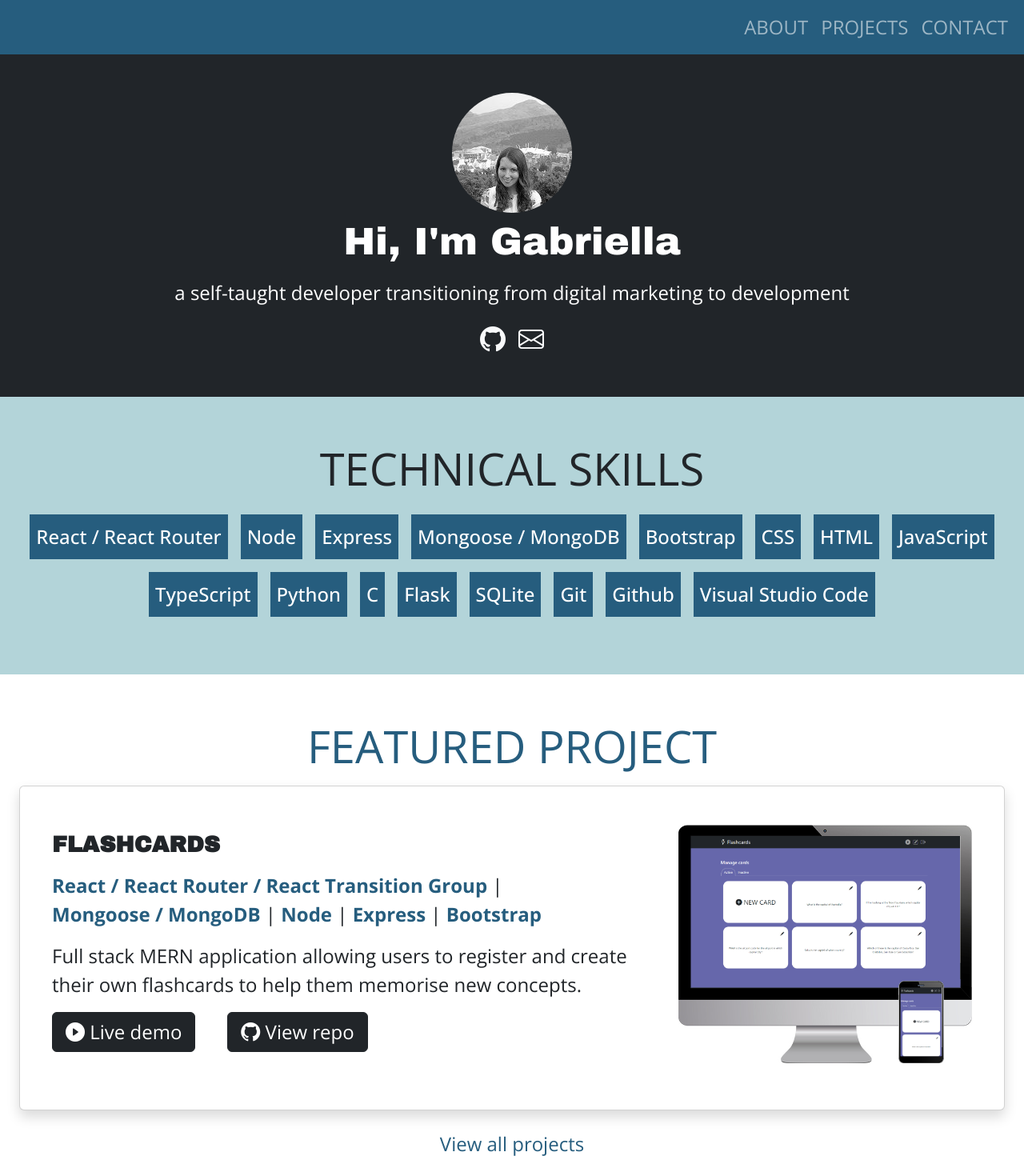
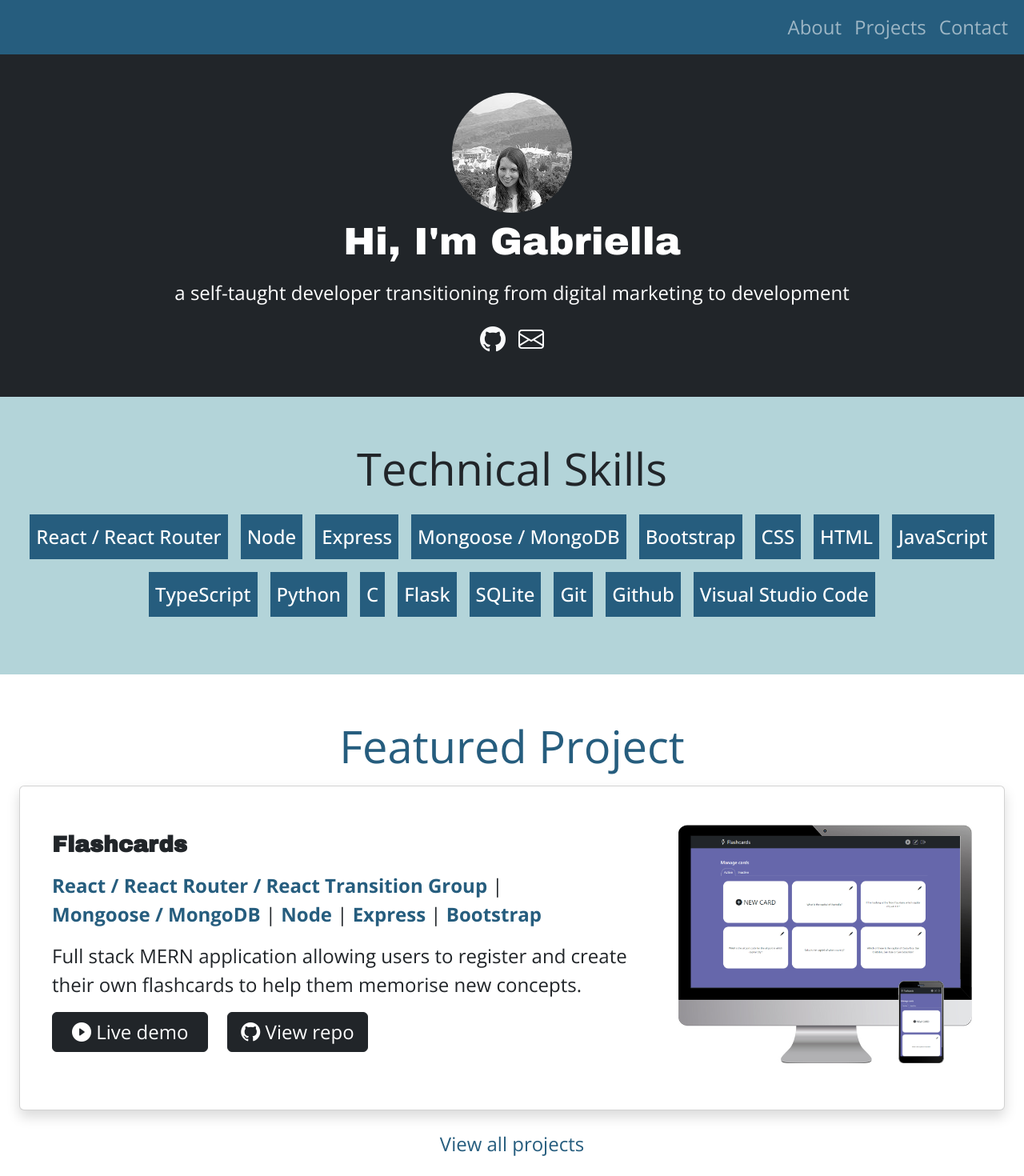
Before and after one commit to pisanzapra/my-portfolio, a React (Create React App) app: page / in a window 1280 px wide. Shown: the top 1470 px of the page at 80% size. Built offline with nearby package versions, Linux system fonts and the light colour scheme.

Commit message:
Accessibility improvements

```diff
--- a/src/App.css
+++ b/src/App.css
@@ -1,7 +1,9 @@
-@import url('https://fonts.googleapis.com/css2?family=Archivo+Black&display=swap');
+@import url("https://fonts.googleapis.com/css2?family=Archivo+Black&display=swap");
 
 .heading-1 {
-  font-family: 'Archivo Black', system-ui, -apple-system, "Segoe UI", Roboto, "Helvetica Neue", Arial, "Noto Sans", "Liberation Sans", sans-serif, "Apple Color Emoji", "Segoe UI Emoji", "Segoe UI Symbol", "Noto Color Emoji";
+  font-family: "Archivo Black", system-ui, -apple-system, "Segoe UI", Roboto,
+    "Helvetica Neue", Arial, "Noto Sans", "Liberation Sans", sans-serif,
+    "Apple Color Emoji", "Segoe UI Emoji", "Segoe UI Symbol", "Noto Color Emoji";
 }
 
 .heading-2 {
@@ -36,3 +38,11 @@ a.footer:visited {
 a.footer:hover {
   color: #b3d4d9;
 }
+
+.button-100 {
+  width: 100%;
+}
+
+a.btn-dark:hover {
+  background-color: #265d7e;
+}
--- a/src/components/FeaturedProject.js
+++ b/src/components/FeaturedProject.js
@@ -10,7 +10,7 @@ const FeaturedProject = () => {
   return (
     <section className="container-fluid bg-white">
       <div className="container-xxl py-5">
-        <h2 className="display-4 text-primary py-2 text-uppercase text-center text-align-center">
+        <h2 className="display-4 text-primary py-2 text-center text-align-center">
           Featured Project
         </h2>
         <Project
--- a/src/components/NavBar.js
+++ b/src/components/NavBar.js
@@ -25,17 +25,17 @@ const Nav = () => {
           <ul className="navbar-nav ms-auto">
             <li className="nav-item">
               <Link to={"/"} className="nav-link">
-                ABOUT
+                About
               </Link>
             </li>
             <li className="nav-item">
               <Link to={"/projects"} className="nav-link">
-                PROJECTS
+                Projects
               </Link>
             </li>
             <li className="nav-item">
               <a href="mailto:hello@hiregabriella.co.uk" className="nav-link">
-                CONTACT
+                Contact
               </a>
             </li>
           </ul>
--- a/src/components/Project.js
+++ b/src/components/Project.js
@@ -28,7 +28,7 @@ const Project = (props) => {
       <div className="card-body py-4 d-flex flex-column">
         <div className="row">
           <div className="col-md-8">
-            <h3 className="display-7 text-dark py-2 text-uppercase fw-bold heading-1">
+            <h3 className="display-7 text-dark py-2 fw-bold heading-1">
               {props.projectName}
             </h3>
             <p className="fs-4">{displayTechStack()}</p>
@@ -62,7 +62,7 @@ const Project = (props) => {
             </div>
           </div>
           <div className="col-md-4">
-            <img src={props.img} className="w-100" alt="Screenshots" />
+            <img src={props.img} className="w-100" alt="Screenshots of how the project looks on desktop and mobile" />
           </div>
         </div>
       </div>
--- a/src/components/Projects.js
+++ b/src/components/Projects.js
@@ -12,7 +12,7 @@ const Projects = () => {
     <React.Fragment>
       <section className="container-fluid bg-white">
         <div className="container-xxl py-5 ">
-          <h2 className="display-4 text-primary py-2 text-uppercase text-center text-align-center">
+          <h2 className="display-4 text-primary py-2 text-center text-align-center">
             Projects
           </h2>
           <Project
--- a/src/components/TechnicalSkills.js
+++ b/src/components/TechnicalSkills.js
@@ -4,7 +4,7 @@ const TechnicalSkills = () => {
   return (
     <section className="container-fluid bg-success">
       <div className="container-xxl py-5 text-center text-align-center">
-        <h2 className="display-4 text-dark py-2 text-uppercase">
+        <h2 className="display-4 text-dark py-2">
           Technical Skills
         </h2>
 
```
Also changed, not shown: src/components/Intro.js (+9 -3 lines).
